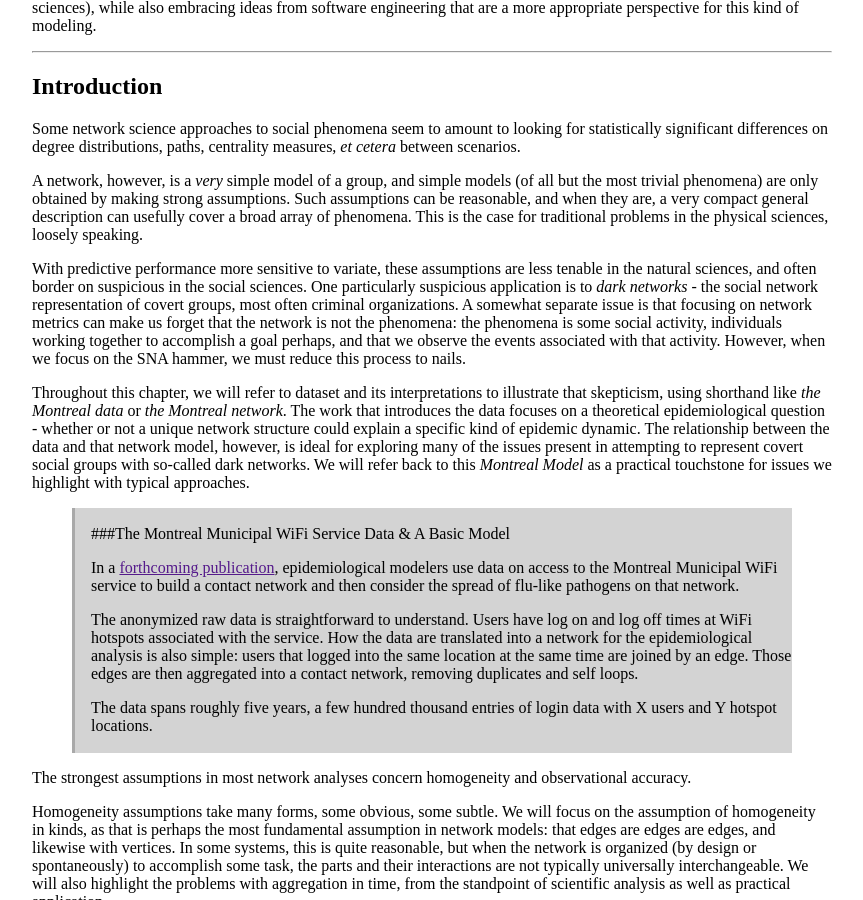
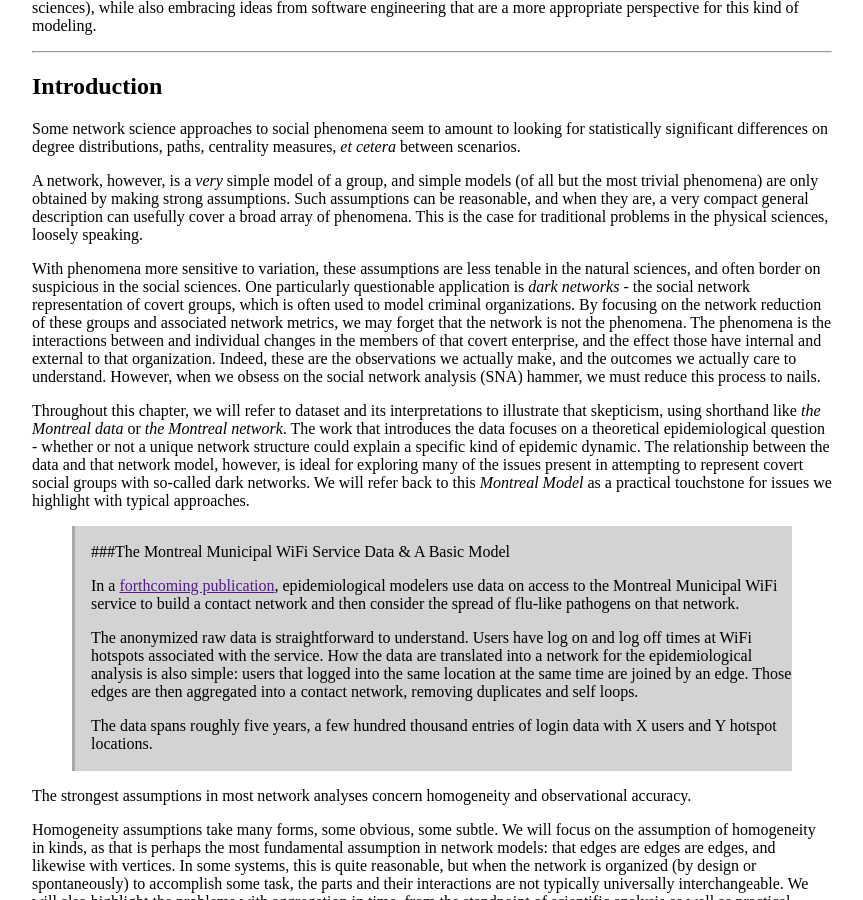
Before and after one commit to pearsonca/scala-commsim, a Jekyll site: the page built from index.md, in a window 1280 px wide and 900 px high, scrolled down 556 px. Shown: the whole window, without its empty margins (208-1071 px from the left). Built offline with Jekyll 4.4.1, drawn with Linux system fonts in a browser that asks for light colours; formulas are drawn with MathJax 3.

Commit message:
intro tweaks

```diff
--- a/index.md
+++ b/index.md
@@ -53,15 +53,17 @@ assumptions.  Such assumptions can be reasonable, and when they are, a very
 compact general description can usefully cover a broad array of phenomena.  This
 is the case for traditional problems in the physical sciences, loosely speaking.
 
-With predictive performance more sensitive to variate, these assumptions are
+With phenomena more sensitive to variation, these assumptions are
 less tenable in the natural sciences, and often border on suspicious in the
-social sciences.  One particularly suspicious application is to *dark networks* -
-the social network representation of covert groups, most often criminal
-organizations.  A somewhat separate issue is that focusing on network metrics
-can make us forget that the network is not the phenomena: the phenomena is some
-social activity, individuals working together to accomplish a goal perhaps, and
-that we observe the events associated with that activity.  However, when we
-focus on the SNA hammer, we must reduce this process to nails.
+social sciences.  One particularly questionable application is *dark networks* -
+the social network representation of covert groups, which is often used to model
+criminal organizations.  By focusing on the network reduction of these groups
+and associated network metrics, we may forget that the network is not the
+phenomena.  The phenomena is the interactions between and individual changes in
+the members of that covert enterprise, and the effect those have internal and external
+to that organization.  Indeed, these are the observations we actually make, and
+the outcomes we actually care to understand.  However, when we obsess on the
+social network analysis (SNA) hammer, we must reduce this process to nails.
 
 Throughout this chapter, we will refer to dataset and
 its interpretations to illustrate that skepticism, using shorthand like *the
```
